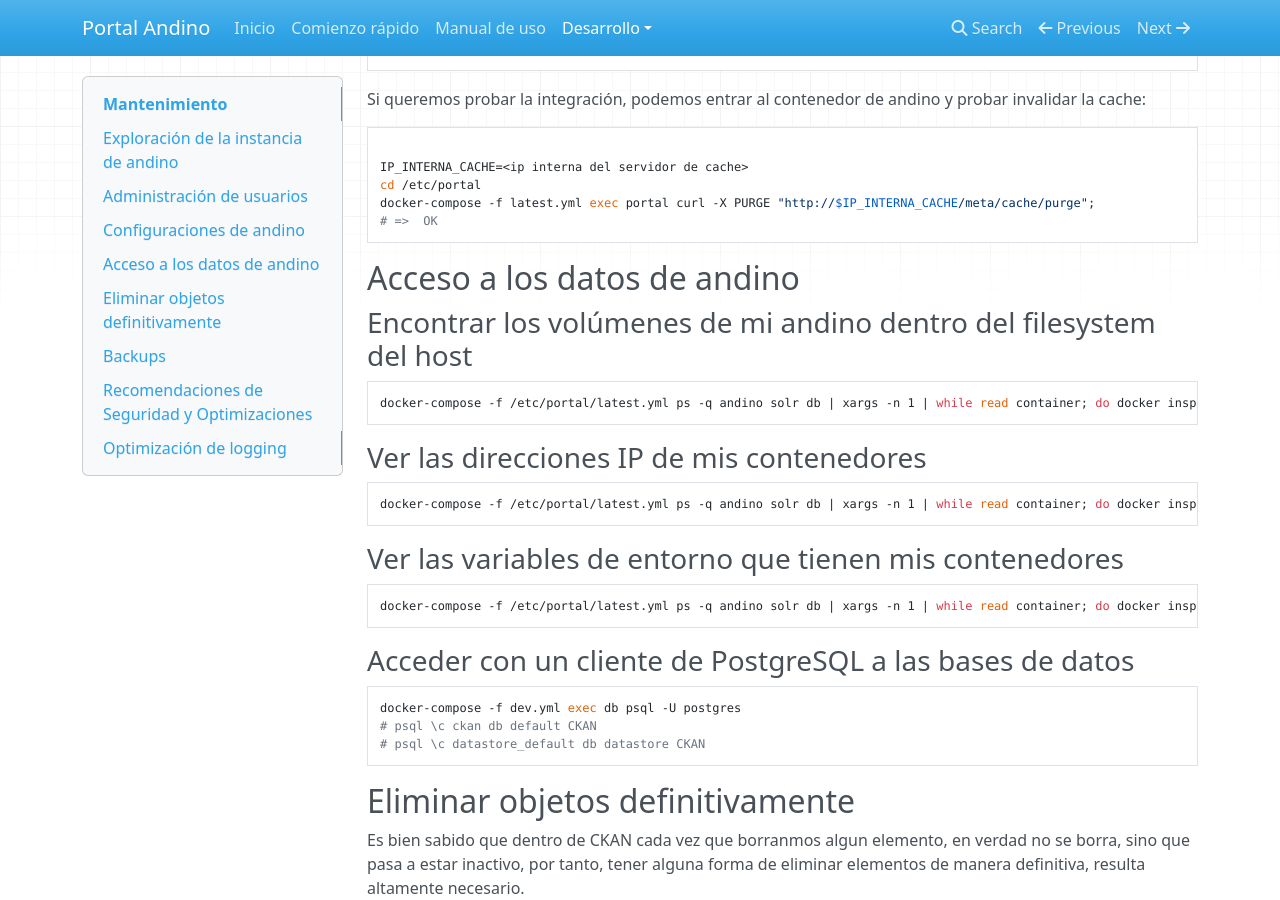
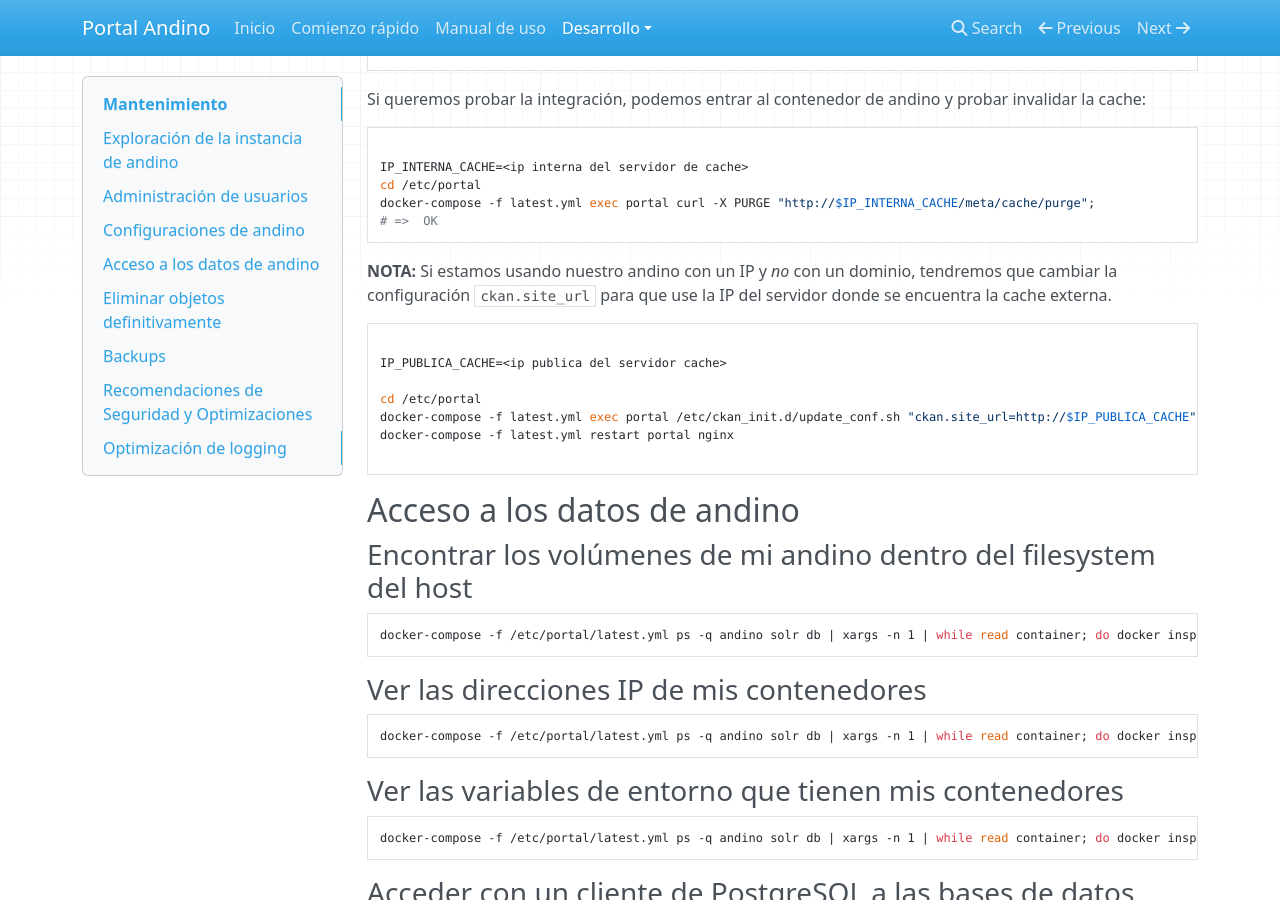
Before and after one commit to datosgobar/portal-andino, an MkDocs documentation site: the page built from docs/developers/maintenance.md, in a window 1280 px wide and 900 px high, scrolled down 7245 px. Built offline with MkDocs 1.6.1, drawn with Linux system fonts in a browser that asks for light colours; nearby versions of some CDN libraries; old or Windows-style settings are respelled for this version of MkDocs.

Commit message:
Actualizo la documenacion
Agrego nota si estamos usando una IP en vez de un dominio para la
configuracio de cache

````diff
--- a/docs/developers/maintenance.md
+++ b/docs/developers/maintenance.md
@@ -372,6 +372,19 @@ docker-compose -f latest.yml exec portal curl -X PURGE "http://$IP_INTERNA_CACHE
 ```
 
 
+**NOTA:** Si estamos usando nuestro andino con un IP y *no* con un dominio, tendremos que cambiar la
+configuración `ckan.site_url` para que use la IP del servidor donde se encuentra la cache externa.
+
+```bash
+
+IP_PUBLICA_CACHE=<ip publica del servidor cache>
+
+cd /etc/portal
+docker-compose -f latest.yml exec portal /etc/ckan_init.d/update_conf.sh "ckan.site_url=http://$IP_PUBLICA_CACHE";
+docker-compose -f latest.yml restart portal nginx
+
+```
+
 ## Acceso a los datos de andino
 
 ### Encontrar los volúmenes de mi andino dentro del filesystem del host
````
